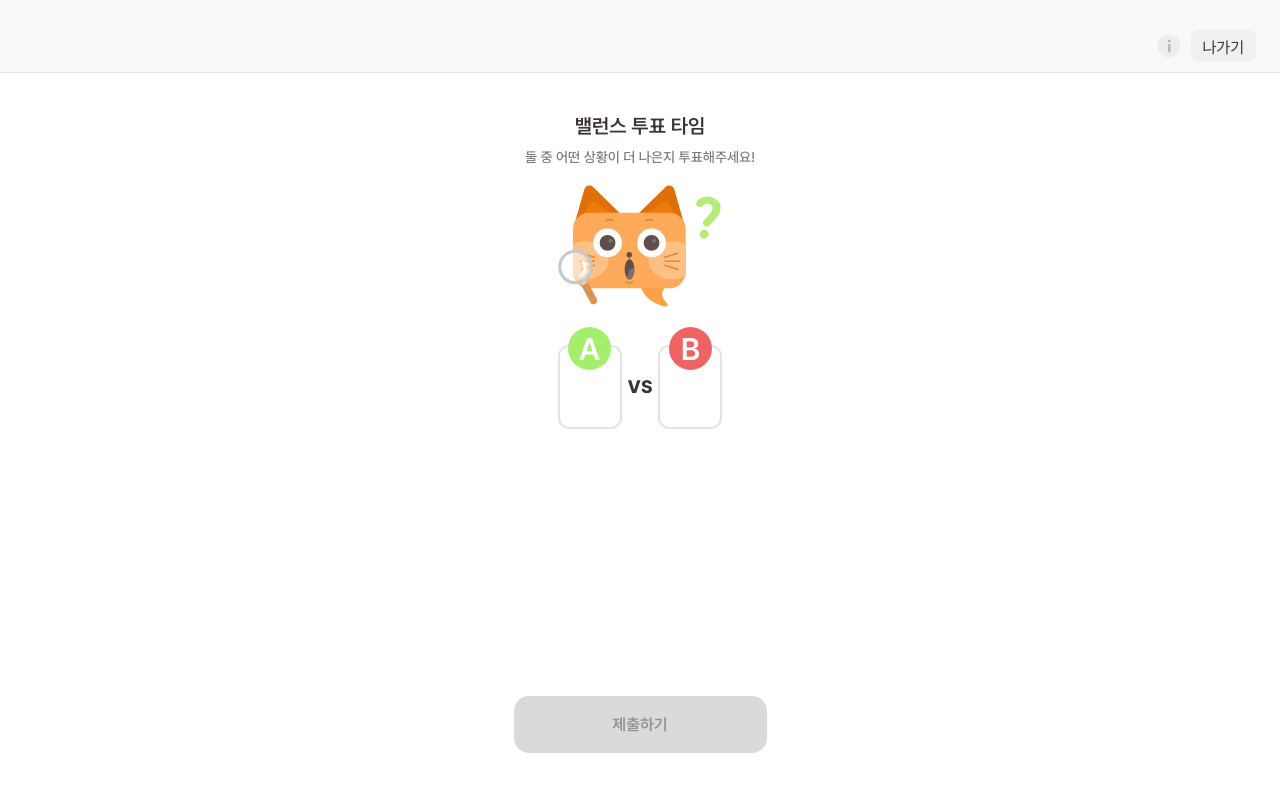
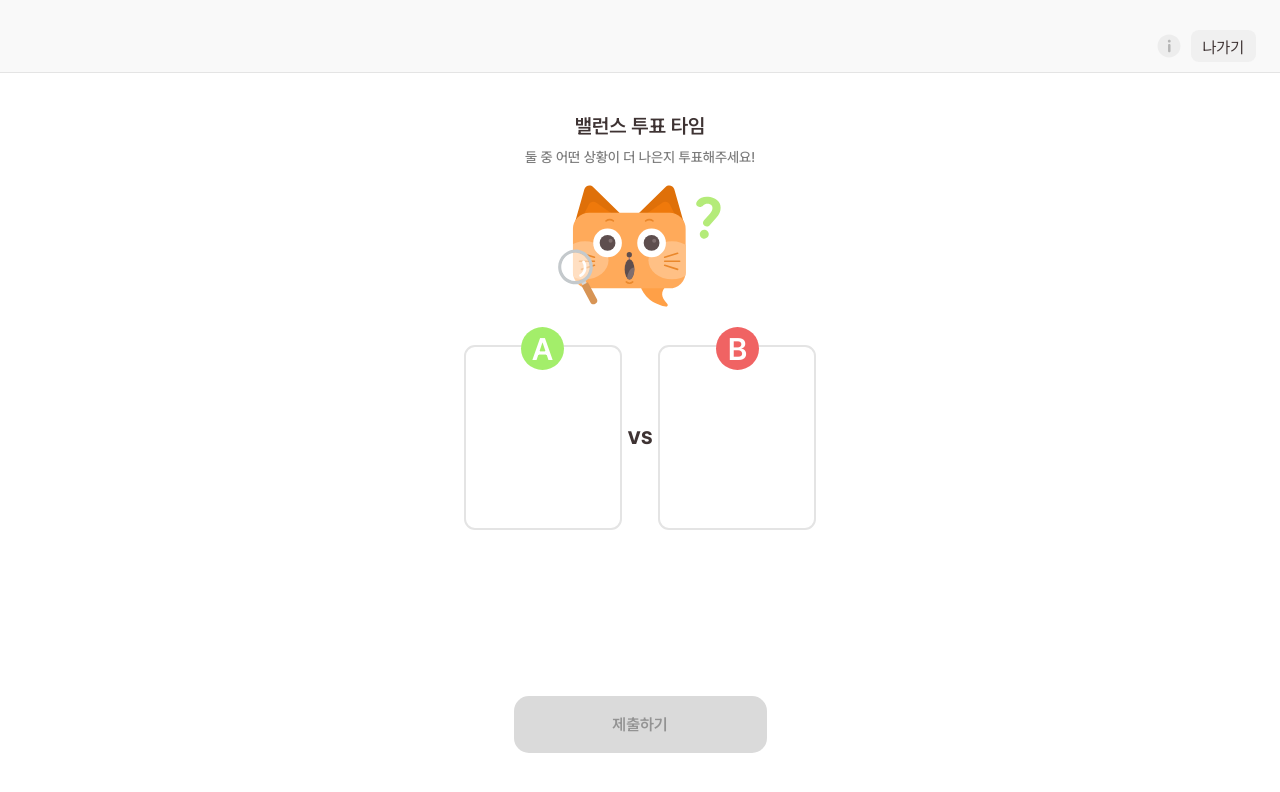
Before and after one commit to IT-s-Time-6Team/FE, a React (Vite) app: page /balance/1/vote in a window 1280 px wide. Shown: the top 792 px of the page. Built offline with nearby package versions, Linux system fonts and the light colour scheme; no server answers.

Commit message:
chore: padding 값 변경

```diff
--- a/src/pages/BalanceRoom/BalanceVotePage.tsx
+++ b/src/pages/BalanceRoom/BalanceVotePage.tsx
@@ -141,15 +141,21 @@ const Circle = styled(Header)`
 `;
 
 const Question = styled.div<{ isActive?: boolean }>`
-  padding: 31px 30px;
-  width: 100%;
-  height: 84px;
+  padding: 65px 26px;
+
+  padding: auto;
+
+  width: 158px;
+  height: 185px;
 
   position: relative;
 
   display: flex;
   align-items: center;
   justify-content: center;
+
+  text-align: center;
+  white-space: normal;
 
   font-weight: 600;
   border-radius: 11px;
```
